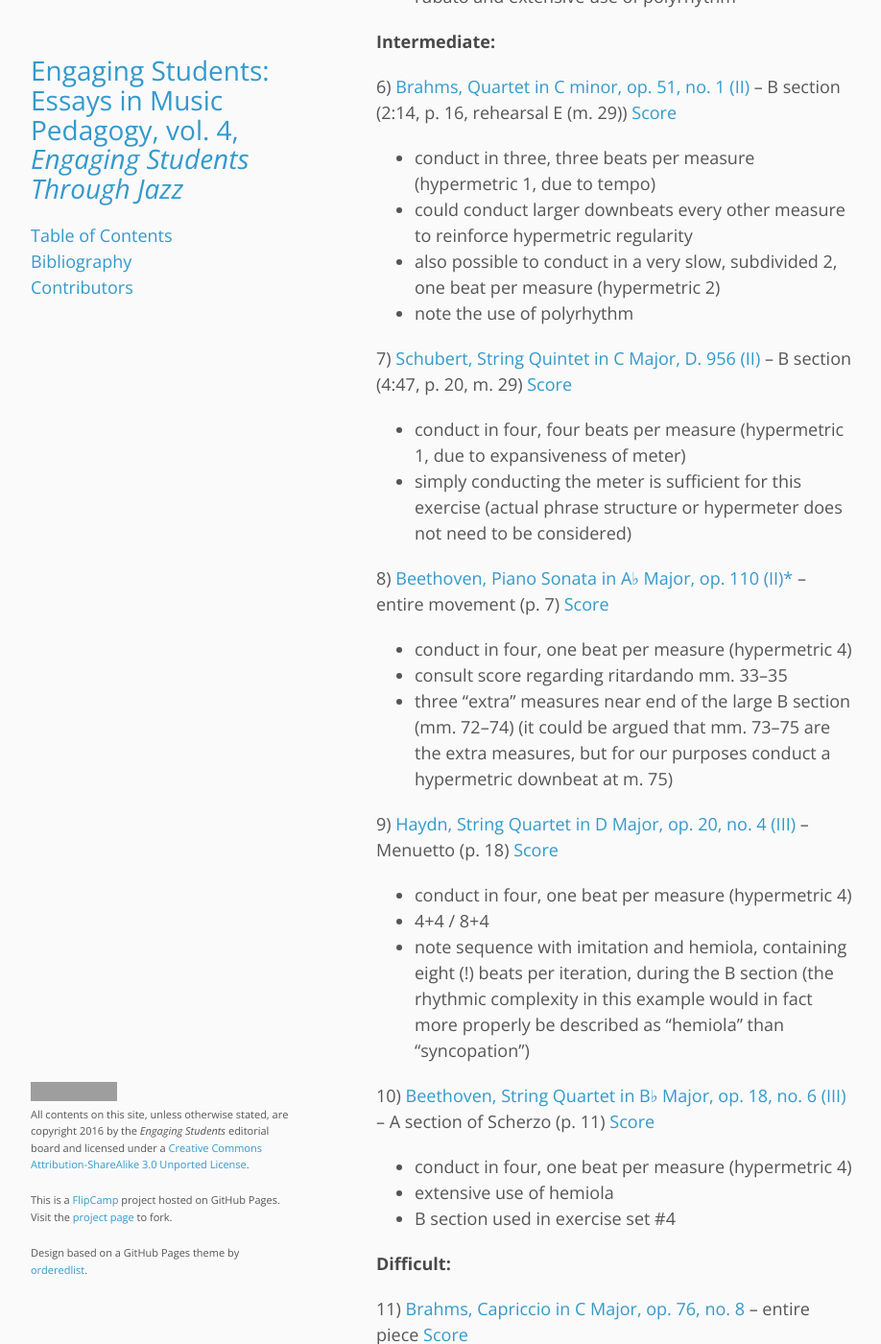
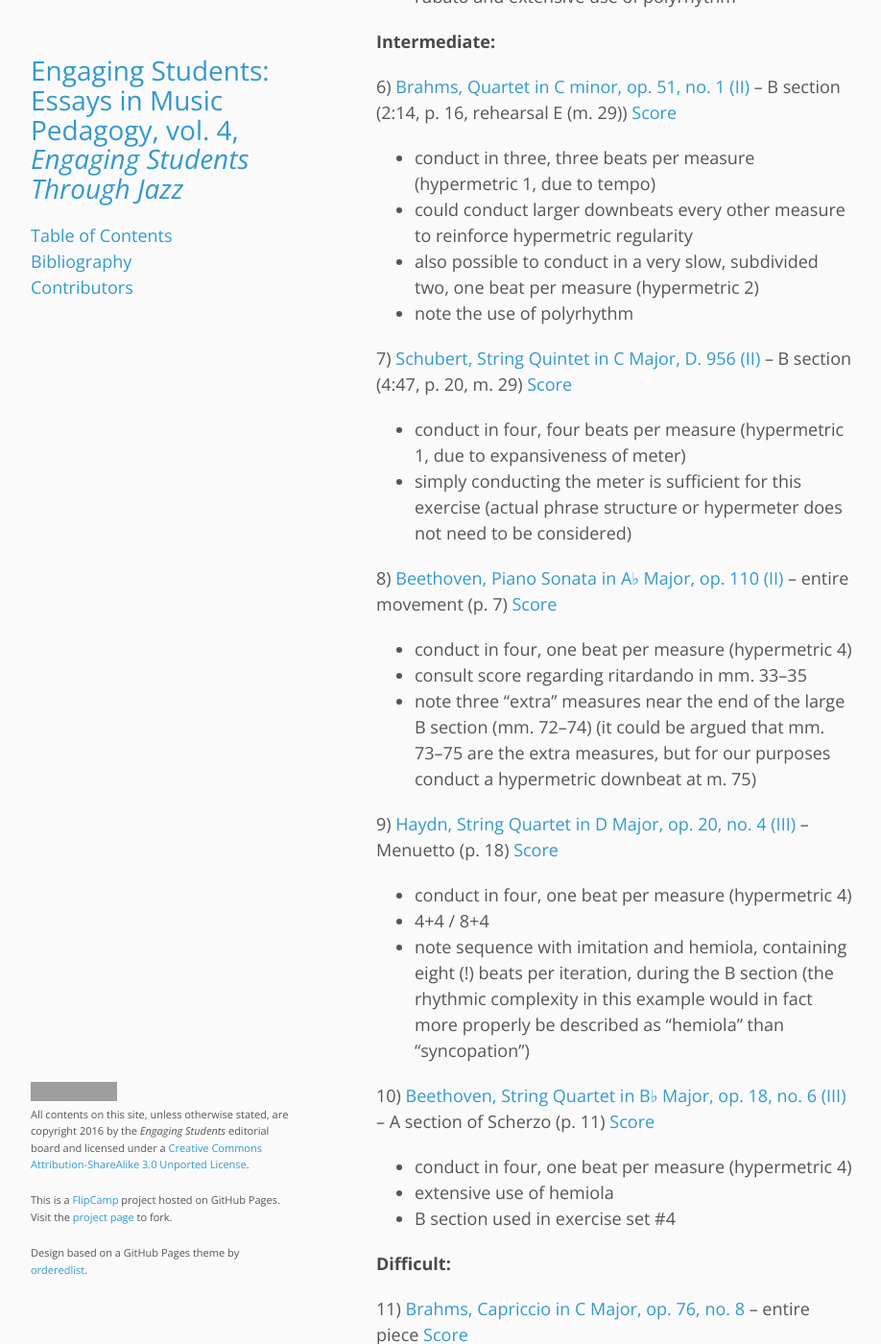
Before and after one commit to flipcamp/engagingstudents4, a Jekyll site: the page built from essays/pellegrin.md, in a window 1280 px wide and 1400 px high, scrolled down 20168 px. Shown: the whole window at 96% size, without its empty margins (178-1096 px from the left). Built offline with Jekyll 4.4.1, drawn with Linux system fonts in a browser that asks for light colours; comment, search, counter and statistics services are not loaded; some of the changed text lies outside the part shown; grey boxes are pictures that could not be loaded.

Commit message:
Minor fixes

```diff
--- a/essays/pellegrin.md
+++ b/essays/pellegrin.md
@@ -349,7 +349,7 @@ The instructor (or student leader/presenter) in many cases will find it helpful
 
 [*Spotify playlist for Exercise Set \#3*](http://open.spotify.com/user/pellegrin42/playlist/6uugKVrWVNIbR0JKfqS4Nh) (hyperlinks are also embedded in each individual example)
 
-#### *Easy*:
+#### Easy:
 
 1\) [Beethoven, Piano Sonata in F minor, op. 57 (“Appassionata”) (II)](http://open.spotify.com/track/086mjj7hFFf8Q00qX2u6tY) –variation I (1:37, p. 16, m\. 17) [Score](http://imslp.nl/imglnks/usimg/e/ed/IMSLP00023-Beethoven__L.v._-_Piano_Sonata_23.pdf)
 
@@ -378,7 +378,7 @@ The instructor (or student leader/presenter) in many cases will find it helpful
 
 - conduct in three, three beats per measure (hypermetric 1, due to tempo)
 - could conduct larger downbeats every other measure to reinforce hypermetric regularity
-- also possible to conduct in a very slow, subdivided 2, one beat per measure (hypermetric 2)
+- also possible to conduct in a very slow, subdivided two, one beat per measure (hypermetric 2)
 - note the use of polyrhythm
 
 7\) [Schubert, String Quintet in C Major, D. 956 (II)](http://open.spotify.com/track/3SGf5oDjdYXRyTd1bVgP3B) – B section (4:47, p. 20, m. 29) [Score](http://petrucci.mus.auth.gr/imglnks/usimg/5/5e/IMSLP35019-PMLP06343-Schubert_String_Quintet.pdf)
@@ -386,11 +386,11 @@ The instructor (or student leader/presenter) in many cases will find it helpful
 - conduct in four, four beats per measure (hypermetric 1, due to expansiveness of meter)
 - simply conducting the meter is sufficient for this exercise (actual phrase structure or hypermeter does not need to be considered)
 
-8\) [Beethoven, Piano Sonata in A<span class="accidental">&#9837;</span> Major, op. 110 (II)*](http://open.spotify.com/track/7tNWxDJqgSgQNn0p72zIjv) – entire movement (p. 7) [Score](http://imslp.nl/imglnks/usimg/d/d9/IMSLP00031-Beethoven__L.v._-_Piano_Sonata_31.pdf)
+8\) [Beethoven, Piano Sonata in A<span class="accidental">&#9837;</span> Major, op. 110 (II)](http://open.spotify.com/track/7tNWxDJqgSgQNn0p72zIjv) – entire movement (p. 7) [Score](http://imslp.nl/imglnks/usimg/d/d9/IMSLP00031-Beethoven__L.v._-_Piano_Sonata_31.pdf)
 
 - conduct in four, one beat per measure (hypermetric 4)
-- consult score regarding ritardando mm. 33–35
-- three “extra” measures near end of the large B section (mm. 72–74) (it could be argued that mm. 73–75 are the extra measures, but for our purposes conduct a hypermetric downbeat at m. 75)
+- consult score regarding ritardando in mm. 33–35
+- note three “extra” measures near the end of the large B section (mm. 72–74) (it could be argued that mm. 73–75 are the extra measures, but for our purposes conduct a hypermetric downbeat at m. 75)
 
 9\) [Haydn, String Quartet in D Major, op. 20, no. 4 (III)](http://open.spotify.com/track/0Iu3nq1qHIXs7IVUT61XyN) – Menuetto (p. 18) [Score](http://conquest.imslp.info/files/imglnks/usimg/9/9c/IMSLP05271-Haydn_-_Op._20__No._4.pdf)
 
```
Also changed, not shown: other parts of essays/pellegrin.md (+1 -1 lines).
